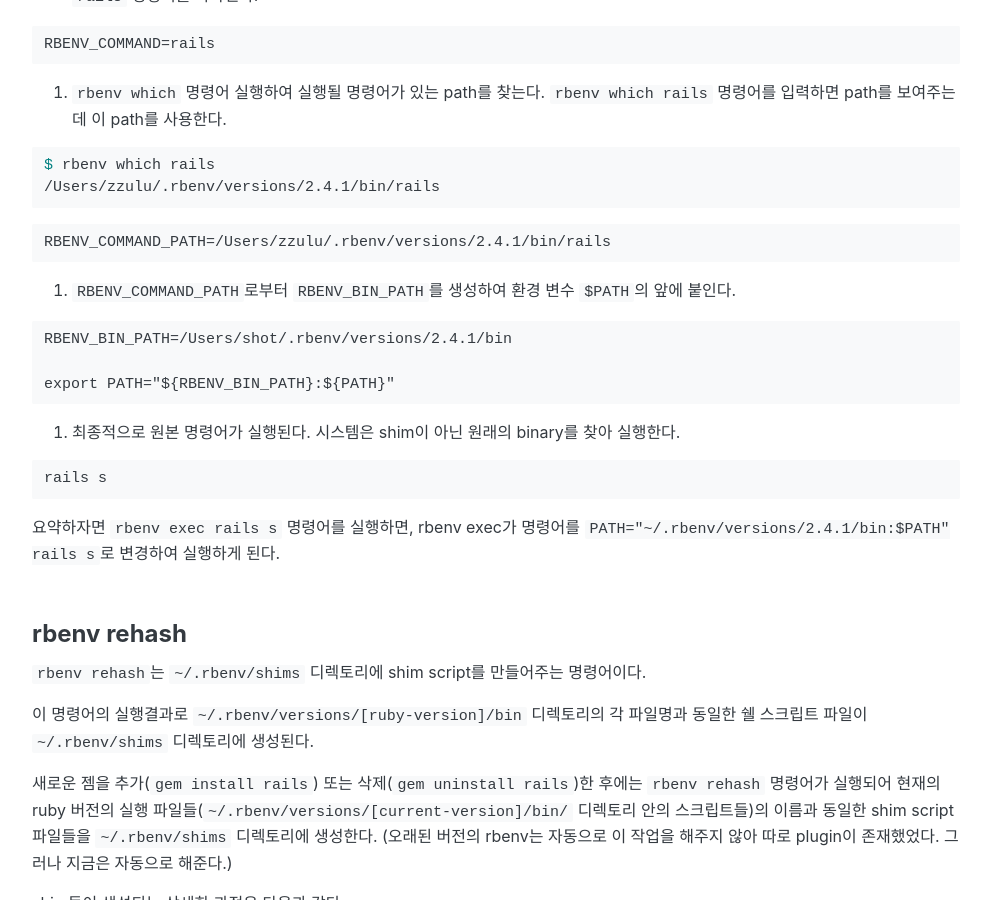
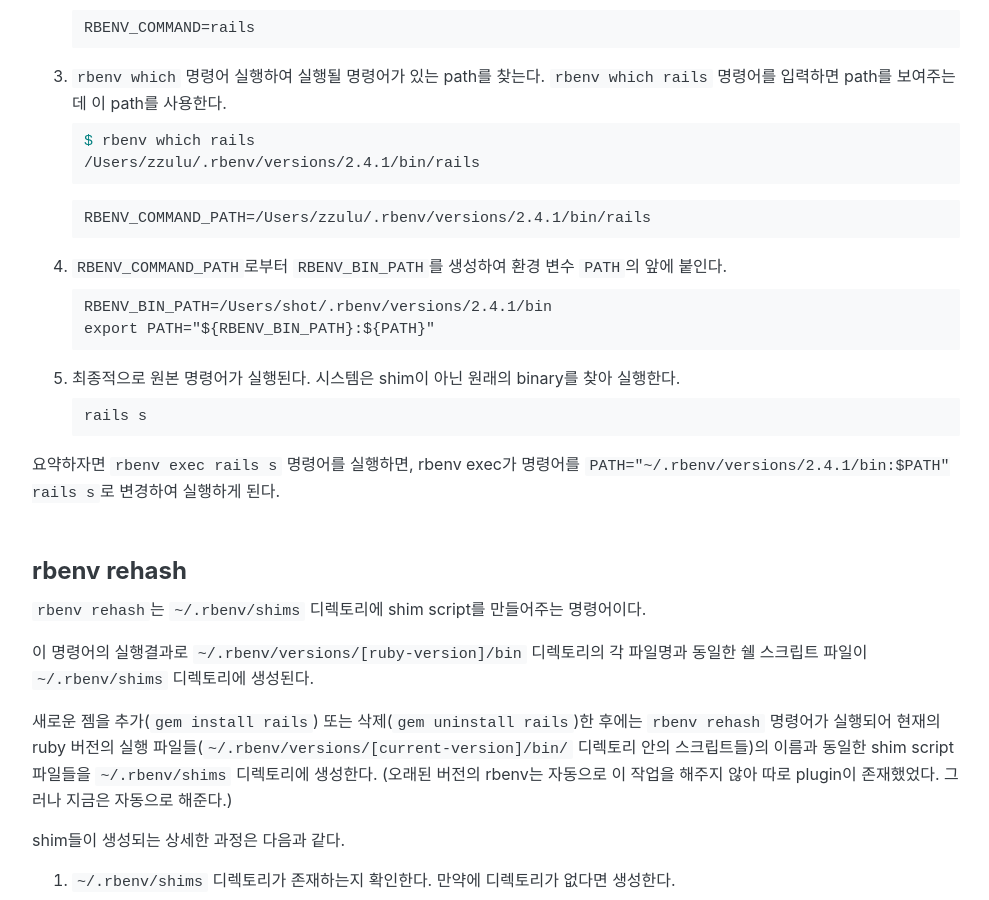
Before and after one commit to capollux/blog, a Jekyll site: the page built from _posts/2018-06-27-How-rbenv-Works.md, in a window 1280 px wide and 900 px high, scrolled down 2299 px. Shown: the whole window, without its empty margins (144-1133 px from the left). Built offline with Jekyll 4.4.1, drawn with Linux system fonts in a browser that asks for light colours.

Commit message:
180627 | Fix details

````diff
--- a/_posts/2018-06-27-How-rbenv-Works.md
+++ b/_posts/2018-06-27-How-rbenv-Works.md
@@ -84,38 +84,31 @@ shim 파일 자체로는 많은 일을 하지 않는다. 환경 변수 `RBENV_DI
 `rbenv exec rails s`를 실행하게 되면 다음과 같은 과정을 거쳐 실행된다.
 
 1. 어떤 버전의 ruby를 사용할 지 찾는다. `rbenv version-name` 명령어를 입력하면 현재 위치에서 사용하게 되는 ruby 버전을 보여주는데 이 버전을 사용한다. ([rbenv가 ruby 버전을 찾는 순서](/2018/06/21/Detecting-Ruby-Version-In-rbenv.html))
-
 ```
 RBENV_VERSION=2.4.1
 ```
 
 2. 어떤 명령어를 실행할지 exec script의 첫 argument에서 찾는다. `rbenv exec rails s`를 실행했으므로 지금 상황에서는 `rails` 명령어를 나타낸다.
-
 ```
 RBENV_COMMAND=rails
 ```
 
 3. `rbenv which` 명령어 실행하여 실행될 명령어가 있는 path를 찾는다. `rbenv which rails` 명령어를 입력하면 path를 보여주는데 이 path를 사용한다.
-
 ```sh
 $ rbenv which rails
 /Users/zzulu/.rbenv/versions/2.4.1/bin/rails
 ```
-
 ```
 RBENV_COMMAND_PATH=/Users/zzulu/.rbenv/versions/2.4.1/bin/rails
 ```
 
-4. `RBENV_COMMAND_PATH`로부터 `RBENV_BIN_PATH`를 생성하여 환경 변수 `$PATH`의 앞에 붙인다.
-
+4. `RBENV_COMMAND_PATH`로부터 `RBENV_BIN_PATH`를 생성하여 환경 변수 `PATH`의 앞에 붙인다.
 ```
 RBENV_BIN_PATH=/Users/shot/.rbenv/versions/2.4.1/bin
-
 export PATH="${RBENV_BIN_PATH}:${PATH}"
 ```
 
 5. 최종적으로 원본 명령어가 실행된다. 시스템은 shim이 아닌 원래의 binary를 찾아 실행한다.
-
 ```
 rails s
 ```
````
Also changed, not shown: other parts of _posts/2018-06-27-How-rbenv-Works.md (+1 -1 lines).
